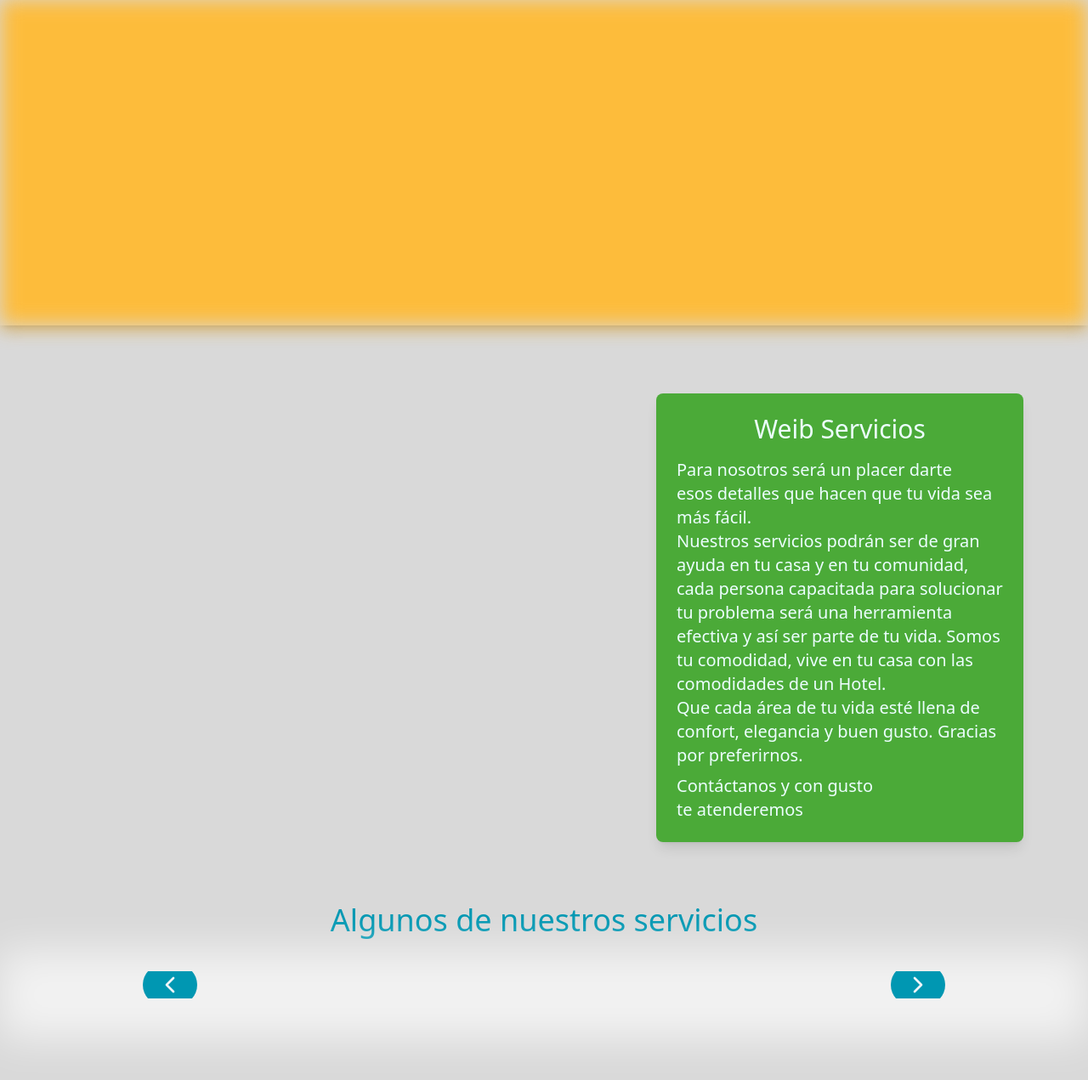
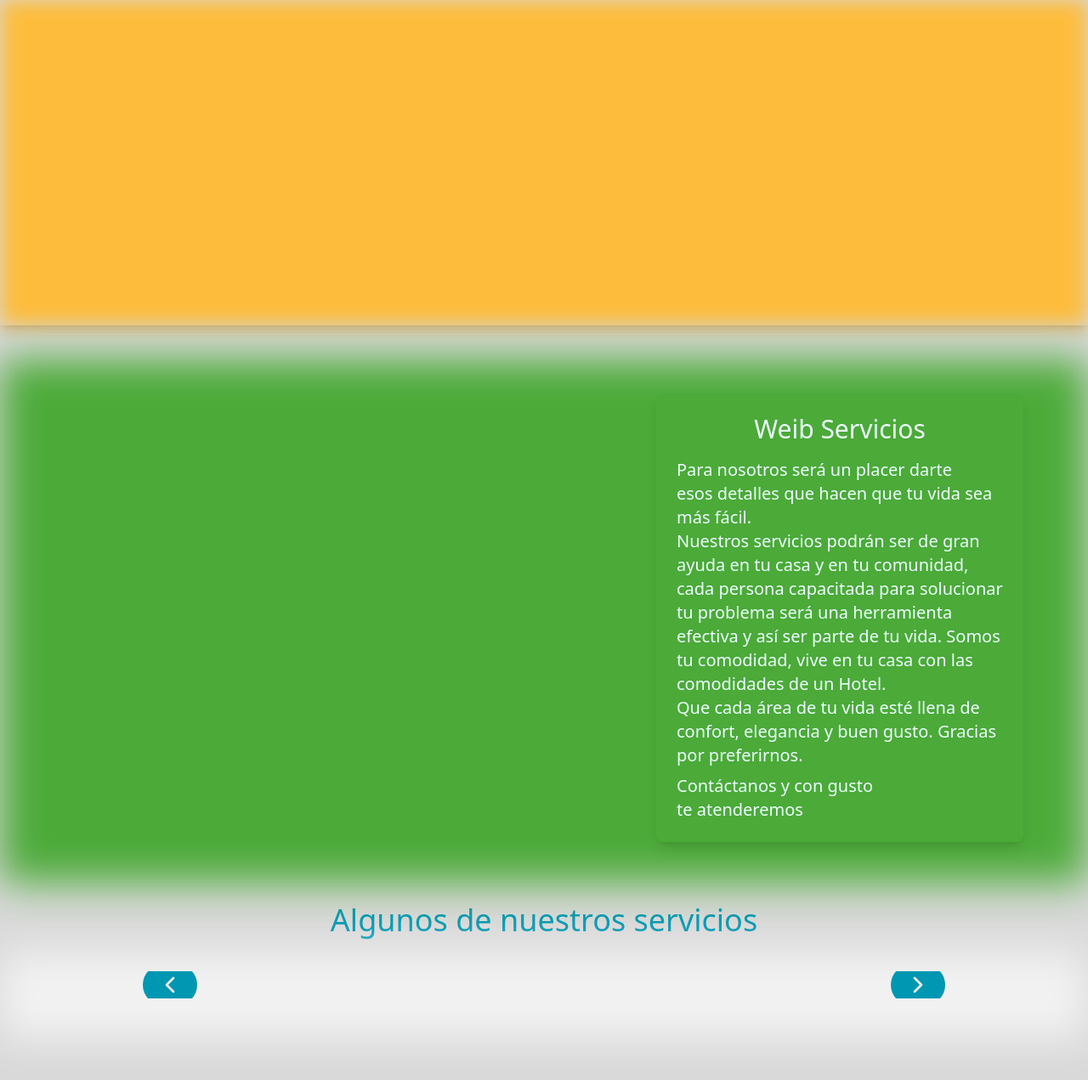
Before and after one commit to djvp3030/weib, a Django app: template main/templates/main.html in a window 1280 px wide. Shown: the part 74-1345 px from the top of the page at 85% size. Run offline with Django 5.2, Linux system fonts and the light colour scheme; the template is opened without the code that fills it, so the values that code supplies are empty; some libraries are stand-ins or nearby versions.

Commit message:
other changes

```diff
--- a/main/templates/main.html
+++ b/main/templates/main.html
@@ -38,7 +38,7 @@
 
     <!-- Servicios -->
     <section class="items-center mt-4 relative">
-      <div class="absolute bg-[#4baa38]/20 w-full h-full blur-xl"></div>
+      <div class="absolute bg-[#4baa38] w-full h-full blur-xl"></div>
       <div class="flex justify-center space-x-14">
         <div class="flex relative w-1/2 h-96 self-center">
           {%if imgs_servicios%}
```
